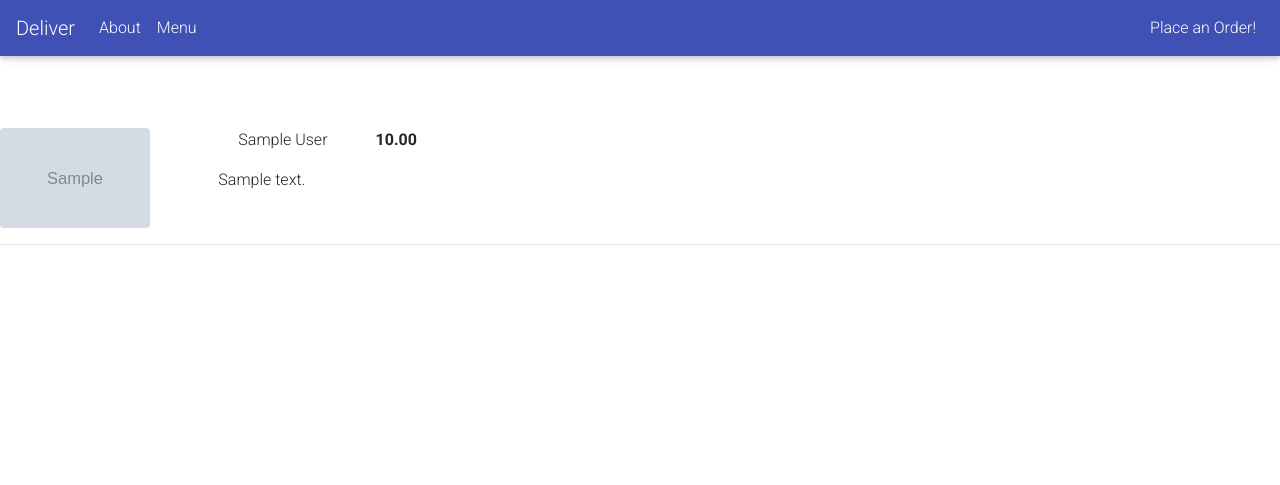
After one commit to Glebstep/Hillel, a Django app: page /menu/ in a window 1280 px wide. The commit adds this page. Shown: the top 485 px of the page. Run offline with Django 5.2, Linux system fonts and the light colour scheme; tables that the repository leaves empty hold one stand-in row (values such as "Sample post"); grey boxes marked "Sample" are stand-in pictures; some libraries are stand-ins or nearby versions.

Commit message:
add menu page

```diff
--- a/customer/factories.py
+++ b/customer/factories.py
@@ -1,6 +1,6 @@
 from .models import MenuItem, Category, OrderModel
 from abc import ABC, abstractmethod
-
+#Abstract_method
 class AbstractFactory(ABC):
     @abstractmethod
     def create_menu_item(self, **kwargs):
--- a/customer/models.py
+++ b/customer/models.py
@@ -7,9 +7,11 @@ class MenuItem(models.Model):
     price = models.DecimalField(max_digits=5,decimal_places=2)
     category = models.ManyToManyField('Category',related_name='item')
 
+    #Encapsulation
     def __str__(self):
         return self.name
 
+    #Inheritance
 class Category(models.Model):
     name = models.CharField(max_length=100)
 
--- /dev/null
+++ b/customer/templates/customer/menu.html
@@ -0,0 +1,24 @@
+{% extends 'customer/base.html' %}
+
+{% block content %}
+<div class="pt-5">
+    {% for m in menu %}
+    <div class="row mt-4">
+        <div class="col-md-2 col-sm-12">
+            <img class="rounded" src="{{ m.image.url }}" width="150" height="100"/>
+        </div>
+        <div class="col-md-8 col-sm-12">
+            <div class="d-flex flex-row">
+                <div class="form-group form-check">
+
+                    <label class="form-check-label">{{ m.name }}</label>
+                </div>
+                <p class="font-weight-bold pl-5">{{ m.price }}</p>
+            </div>
+            <p>{{ m.description }}</p>
+        </div>
+    </div>
+    <hr />
+    {% endfor %}
+</div>
+{% endblock content %}
--- a/customer/templates/customer/navigation.html
+++ b/customer/templates/customer/navigation.html
@@ -9,7 +9,7 @@
             <a class="nav-link" href="{% url 'about' %}">About </span></a>
         </li>
         <li class="nav-item">
-            <a class="nav-link" href="#">Menu</a>
+            <a class="nav-link" href="{% url 'menu' %}">Menu</a>
         </li>
         </ul>
         <ul class="navbar-nav">
--- a/customer/urls.py
+++ b/customer/urls.py
@@ -6,4 +6,6 @@ urlpatterns = [
     path('accounts/',include('allauth.urls')),
     path('about/', About.as_view(),name ='about'),
     path('order/',Order.as_view(),name='order'),
+    path("menu/<str:category>/", GetMenuByCategory.as_view()),
+    path("menu/", GetMenu.as_view(), name="menu")
 ]
--- a/customer/views.py
+++ b/customer/views.py
@@ -21,8 +21,10 @@ class Order(View):
         super().__init__(**kwargs)
         self.factory = ConcreteFactory()
 
+    #Polymorhism
     def get(self, request, *args, **kwargs):
         # get every item from each category
+        #Reading from
         appetizers = MenuItem.objects.filter(category__name__contains='Appetizer')
         entres = MenuItem.objects.filter(category__name__contains='Entre')
         desserts = MenuItem.objects.filter(category__name__contains='Dessert')
@@ -42,7 +44,7 @@ class Order(View):
 
         # render the template
         return render(request, 'customer/order.html', context)
-
+    #Abstraction
     def post(self, request, *args, **kwargs):
         name = request.POST.get('name')
         email = request.POST.get('email')
@@ -57,6 +59,7 @@ class Order(View):
         items = request.POST.getlist('items[]')
 
         for item in items:
+
             menu_item = MenuItem.objects.get(pk=int(item))
             item_data = {
                 'id': menu_item.pk,
@@ -68,7 +71,7 @@ class Order(View):
 
         price = sum(item['price'] for item in order_items['items'])
         item_ids = [item['id'] for item in order_items['items']]
-
+        #Writing
         order = self.factory.create_order(
             price=price,
             name=name,
@@ -101,3 +104,20 @@ class Order(View):
         }
 
         return render(request, 'customer/order_confirmation.html', context)
+
+class GetMenuByCategory(View):
+    def get(self, request, category):
+        try:
+            menu = MenuItem.objects.filter(category__name__contains=category)
+        except MenuItem.DoesNotExist:
+            menu = None
+        return render(request, 'customer/menu.html', {'menu': menu})
+
+
+class GetMenu(View):
+    def get(self, request):
+        try:
+            menu = MenuItem.objects.all()
+        except MenuItem.DoesNotExist:
+            menu = None
+        return render(request, 'customer/menu.html', {'menu': menu})
```
Also changed, not shown: customer/admin.py (+0 -8 lines), customer/READING.png (added), customer/TESTING1.png (added), customer/TESTING2.png (added), customer/TESTINGS.png (added).
